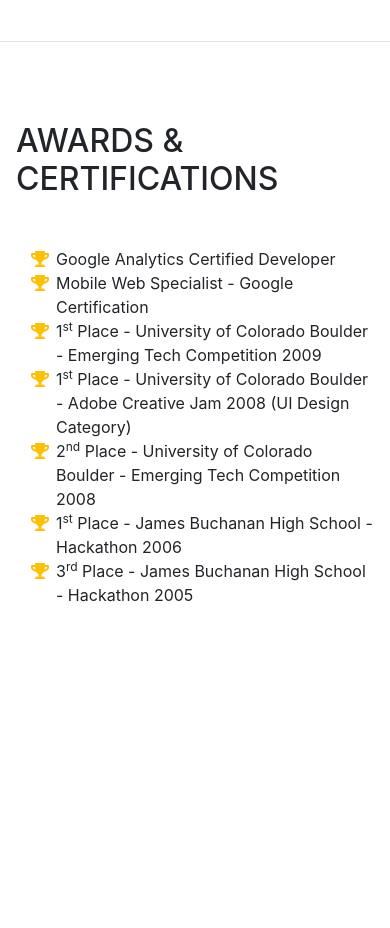
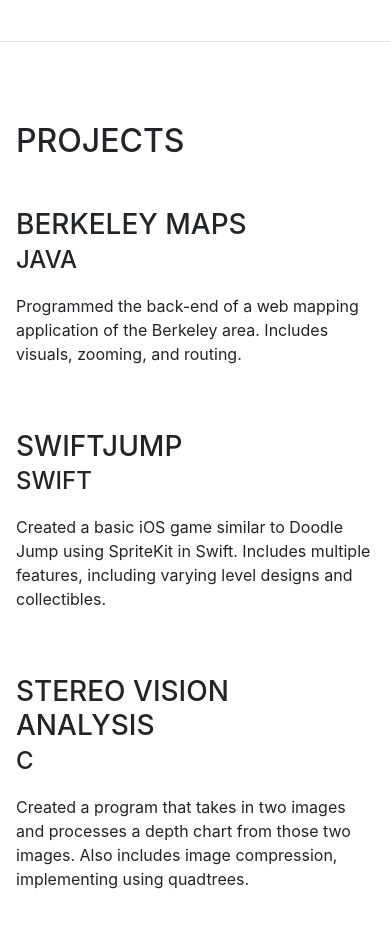
Before and after one commit to theoshiao/theoshiao.github.io, a website with bundled scripts: page index.html in a window 390 px wide. Shown: the part 4200-5128 px from the top of the page. Before the commit the page ends 4887 px from the top, so only its background shows below. Built offline with nearby package versions, Linux system fonts and the light colour scheme; a web font is replaced by a local one.

Commit message:
added projects section

```diff
--- a/index.html
+++ b/index.html
@@ -53,7 +53,7 @@
             <a class="nav-link js-scroll-trigger" href="#interests">Interests</a>
           </li>
           <li class="nav-item">
-            <a class="nav-link js-scroll-trigger" href="#awards">Awards</a>
+            <a class="nav-link js-scroll-trigger" href="#projects">Projects</a>
           </li>
         </ul>
       </div>
@@ -243,37 +243,32 @@
 
       <hr class="m-0">
 
-      <section class="resume-section p-3 p-lg-5 d-flex flex-column" id="awards">
+      <section class="resume-section p-3 p-lg-5 d-flex flex-column" id="projects">
         <div class="my-auto">
-          <h2 class="mb-5">Awards &amp; Certifications</h2>
-          <ul class="fa-ul mb-0">
-            <li>
-              <i class="fa-li fa fa-trophy text-warning"></i>
-              Google Analytics Certified Developer</li>
-            <li>
-              <i class="fa-li fa fa-trophy text-warning"></i>
-              Mobile Web Specialist - Google Certification</li>
-            <li>
-              <i class="fa-li fa fa-trophy text-warning"></i>
-              1<sup>st</sup>
-              Place - University of Colorado Boulder - Emerging Tech Competition 2009</li>
-            <li>
-              <i class="fa-li fa fa-trophy text-warning"></i>
-              1<sup>st</sup>
-              Place - University of Colorado Boulder - Adobe Creative Jam 2008 (UI Design Category)</li>
-            <li>
-              <i class="fa-li fa fa-trophy text-warning"></i>
-              2<sup>nd</sup>
-              Place - University of Colorado Boulder - Emerging Tech Competition 2008</li>
-            <li>
-              <i class="fa-li fa fa-trophy text-warning"></i>
-              1<sup>st</sup>
-              Place - James Buchanan High School - Hackathon 2006</li>
-            <li>
-              <i class="fa-li fa fa-trophy text-warning"></i>
-              3<sup>rd</sup>
-              Place - James Buchanan High School - Hackathon 2005</li>
-          </ul>
+          <h2 class="mb-5">Projects </h2>
+          <div class="resume-item d-flex flex-column flex-md-row mb-5">
+            <div class="resume-content mr-auto">
+              <h3 class="mb-0">Berkeley Maps</h3>
+              <div class="subheading mb-3">Java</div>
+              <p>Programmed the back-end of a web mapping application of the Berkeley area. Includes visuals, zooming, and routing.</p>
+            </div>
+          </div>
+
+          <div class="resume-item d-flex flex-column flex-md-row mb-5">
+            <div class="resume-content mr-auto">
+              <h3 class="mb-0">SwiftJump</h3>
+              <div class="subheading mb-3">Swift</div>
+              <p>Created a basic iOS game similar to Doodle Jump using SpriteKit in Swift. Includes multiple features, including varying level designs and collectibles.</p>
+            </div>
+          </div>
+
+          <div class="resume-item d-flex flex-column flex-md-row mb-5">
+            <div class="resume-content mr-auto">
+              <h3 class="mb-0">Stereo Vision Analysis</h3>
+              <div class="subheading mb-3">C</div>
+              <p>Created a program that takes in two images and processes a depth chart from those two images. Also includes image compression, implementing using quadtrees.</p>
+            </div>
+          </div>
         </div>
       </section>
 
```
